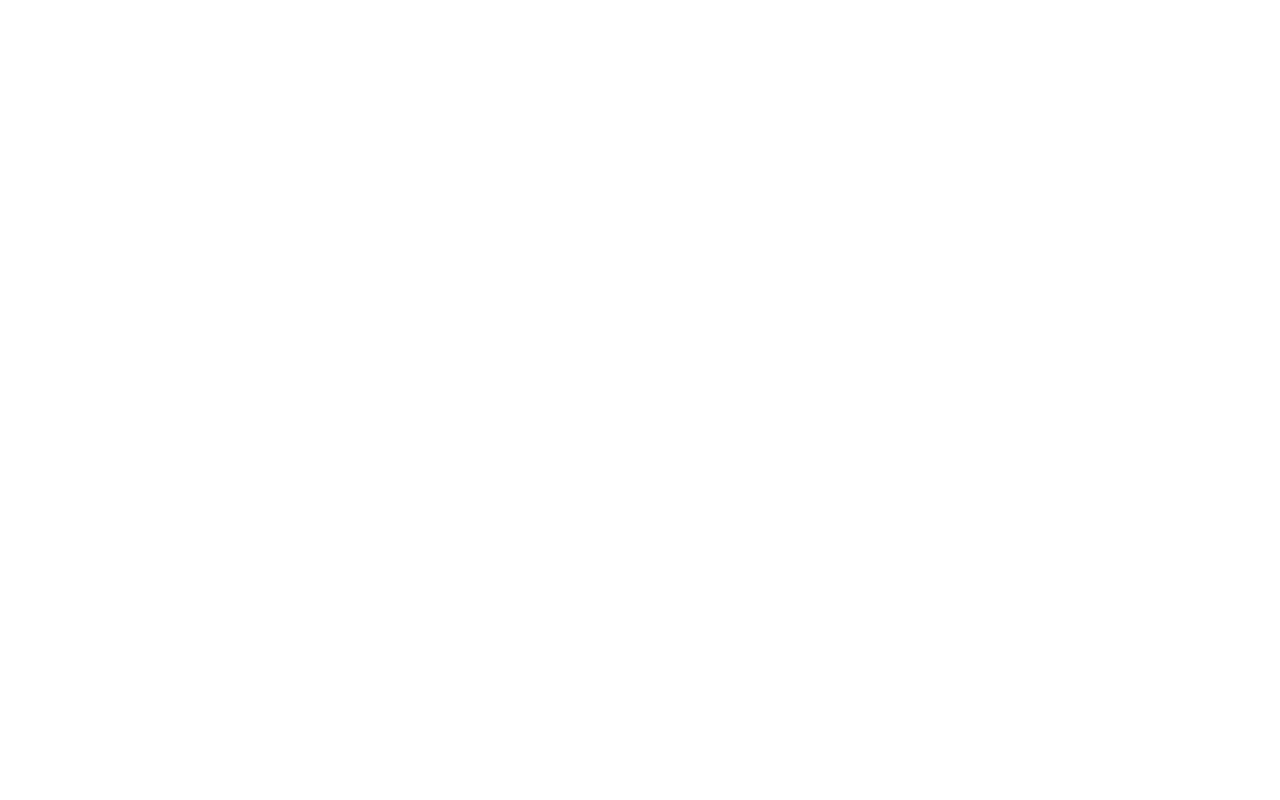
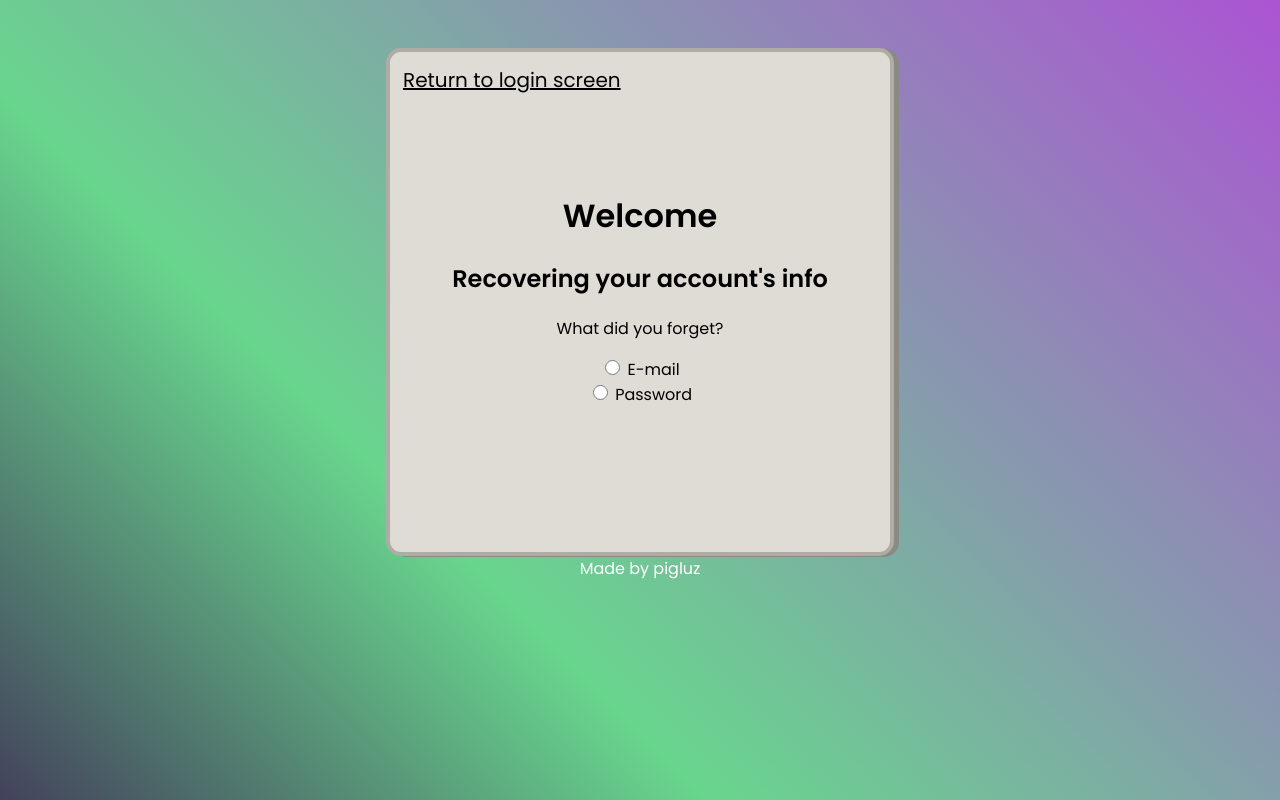
Before and after one commit to pigluz/SampleWebsite, a plain HTML site: page login/register/recovery_page.html in a window 1280 px wide. Drawn offline with Linux system fonts and the light colour scheme.

Commit message:
add recovery page itself

```diff
--- a/login/register/login.html
+++ b/login/register/login.html
@@ -36,7 +36,7 @@
     <footer>
         Made by pigluz
     </footer>
-    <script src="logscript.js"></script>
+    <script src="script.js"></script>
 </body>
 
 </html>
--- a/login/register/logstyle.css
+++ b/login/register/logstyle.css
@@ -2,6 +2,7 @@
 
 html {
     min-height: 100%;
+    overflow: hidden;
 }
 
 #bg_login {
@@ -39,7 +40,15 @@ html {
     border-radius: 15px;
 
     box-shadow: 5px 1px rgb(139, 137, 132);
+
+    animation-name: cointainer_animation;
+    animation-duration: 1s;
+    animation-timing-function: ease-out;
 }
+                /* @keyframes cointainer_animation {
+                    from {margin-top: 100rem;}
+                    to {margin-top:3rem;}
+                } */
 
 .cointainer h1 {
     font-family: 'Poppins', sans-serif;
@@ -65,8 +74,6 @@ html {
             .cointainer input:hover,:focus {
                 background-color:rgb(243, 243, 243);
             }
-
-
 
 
 #togglePass {
@@ -171,13 +178,8 @@ html {
 
 
 #forgot_text {
-    position:absolute;
-
-    bottom: 5rem;
-    right: 53rem;
-
-    text-decoration: none;
     font-style: italic;
+    font-size: 15px;
     color: black;
 }
 
@@ -190,6 +192,64 @@ footer {
     text-align: center;
 }
 
+                                /* FOR RECOVERY PAGE */
+
+.cointainer_before {
+    background-color: rgb(223, 220, 213);
+
+    height: 500px;
+    width: 500px;
+
+    font-family: 'Poppins', sans-serif;
+    font-weight: 400;
+
+    display: block;
+    text-align: center;
+    align-items: center;
+    margin-left: auto;
+    margin-right: auto;
+    margin-top:3rem;
+
+
+    border: 4px solid rgb(175, 172, 166);
+    border-radius: 15px;
+
+    box-shadow: 5px 1px rgb(139, 137, 132);
+
+    animation-name: cointainer_animation;
+    animation-duration: 1s;
+    animation-timing-function: ease-out;
+}
+
+.cointainer_before h1{
+    margin-top: 140px;
+}
+
+
+.recovery_item {
+
+    width: 15px !important;
+    height: 15px !important;
+
+    padding: 0px;
+
+    cursor:pointer;
+
+    pointer-events:none;
+}
+
+
+#returnto {
+        color: black;
+
+        float: left;
+
+        padding: 13px;
+
+        font-size: 20px;
+}
+
+
 
 /*
 __________________________________________________
--- a/login/register/recovery_page.html
+++ b/login/register/recovery_page.html
@@ -0,0 +1,34 @@
+<!DOCTYPE html>
+<html lang="pl-PL">
+
+<head>
+    <meta charset="UTF-8">
+    <meta http-equiv="X-UA-Compatible" content="IE=edge">
+    <meta name="viewport" content="width=device-width, initial-scale=1.0">
+    <title>Recovering</title>
+    <link rel="stylesheet" href="logstyle.css">
+</head>
+
+<body id="bg_recovery">
+
+    <div class="cointainer_before">
+        <a href="login.html" id="returnto">Return to login screen</a>
+        <h1>Welcome</h1>
+        <h2>Recovering your account's info</h2>
+
+        <p>What did you forget?</p>
+
+        <div onClick="window.location = 'email_recovery.html';">
+            <input type="radio" value="email" class="recovery_item" id="forgot_email" style="pointer-events:none;"> E-mail
+        </div>
+        <div onClick="window.location = 'pass_recovery.html';">
+            <input type="radio" value="pass" class="recovery_item" id="forgot_password" style="pointer-events:none;"> Password
+        </div>
+
+    </div>
+    <footer>
+        Made by pigluz
+    </footer>
+    <script src="script.js"></script>
+</body>
+</html>
```
Also changed, not shown: login/register/logscript.js (+10 -0 lines).
